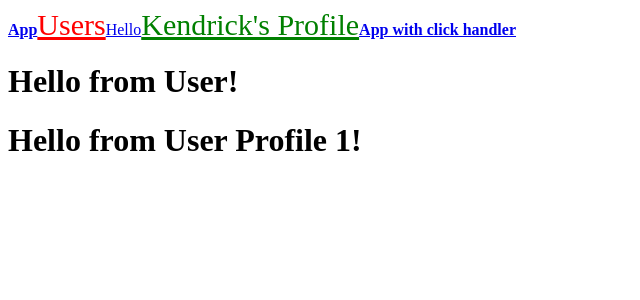
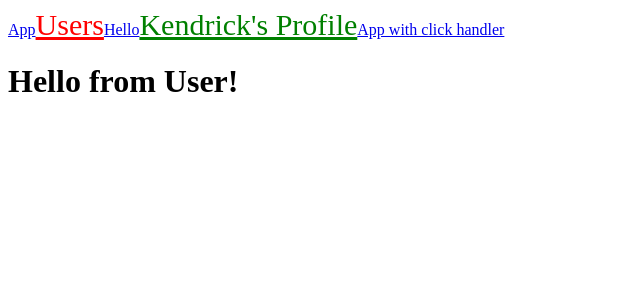
Before and after one commit to K2G90/React-Router-Practice, a React (Create React App) app in the folder my-app/: page /users/1 in a window 1280 px wide. Shown: the top 300 px of the page, without its empty margins (0-640 px from the left). Built offline with nearby package versions, Linux system fonts and the light colour scheme.

Commit message:
updated the profile component to withhold DRy standards within my routes

```diff
--- a/my-app/src/components/Profile.js
+++ b/my-app/src/components/Profile.js
@@ -1,11 +1,24 @@
 import React from 'react';
-import { useParams } from 'react-router-dom';
+import { Route, Link, useParams, useRouteMatch } from 'react-router-dom';
 
 const Profile = () => {
-    const params = useParams();
-    const { userId } = params;
+    const { userId } = useParams();
+    const match = useRouteMatch();
 
-    return <h1> Hello from User Profile {userId}!</h1>
+    return (
+    <>
+    <h1> Hello from User Profile {userId}!</h1>
+    <Link to={`${match.url}/photos`}>Photos</Link>
+    <Link to={`${match.url}/about-me`}>About Me</Link>
+
+    <Route path={`${match.url}/photos`}>
+        <h2>Photos for {userId}</h2>
+    </Route>
+    <Route path={`${match.url}/about-me`}>
+        <h2>About Me for {userId}</h2>
+    </Route>
+    </>
+    );
 }
 
 export default Profile;
--- a/my-app/src/index.css
+++ b/my-app/src/index.css
@@ -1,7 +1,7 @@
 /* TODO Add site wide styles */
-.active {
+/* .active {
     font-weight: bold;
-}
+} */
 
 .red {
     color:red;
--- a/my-app/src/index.js
+++ b/my-app/src/index.js
@@ -3,7 +3,7 @@ import ReactDOM from 'react-dom';
 import './index.css';
 import App from './App';
 import Users from './components/Users';
-import { BrowserRouter, Route, NavLink } from 'react-router-dom';
+import { BrowserRouter, Route, NavLink, Switch } from 'react-router-dom';
 import Profile from './components/Profile'
 
 const Root = () => {
@@ -13,11 +13,13 @@ const Root = () => {
   return (
     <BrowserRouter>
       <div>
-        <NavLink to="/">App</NavLink>
+        <NavLink to="/" exact activeStyle={{fontWeight: "bold" }}>App</NavLink>
         <NavLink activeClassName="red" to="/users">Users</NavLink>
         <NavLink activeClassName="blue" to="/hello">Hello</NavLink>
         <NavLink activeClassName="green" to="/users/1">Kendrick's Profile</NavLink>
-        <NavLink to="/" onClick={handleClick}>App with click handler</NavLink>
+        {/* NavLink with onClick prop */}
+        <NavLink to="/" exact onClick={handleClick}>App with click handler</NavLink>
+        <Switch>
           <Route exact path="/">
             <App />
           </Route>
@@ -27,6 +29,10 @@ const Root = () => {
           <Route path="/users/:userId">
             <Profile />
           </Route>
+          <Route>
+            <h1>404: Page not found</h1>
+          </Route>
+        </Switch>
     </div>
     </BrowserRouter>
   );
```
Lines whose indentation alone changed are shown as unchanged.
